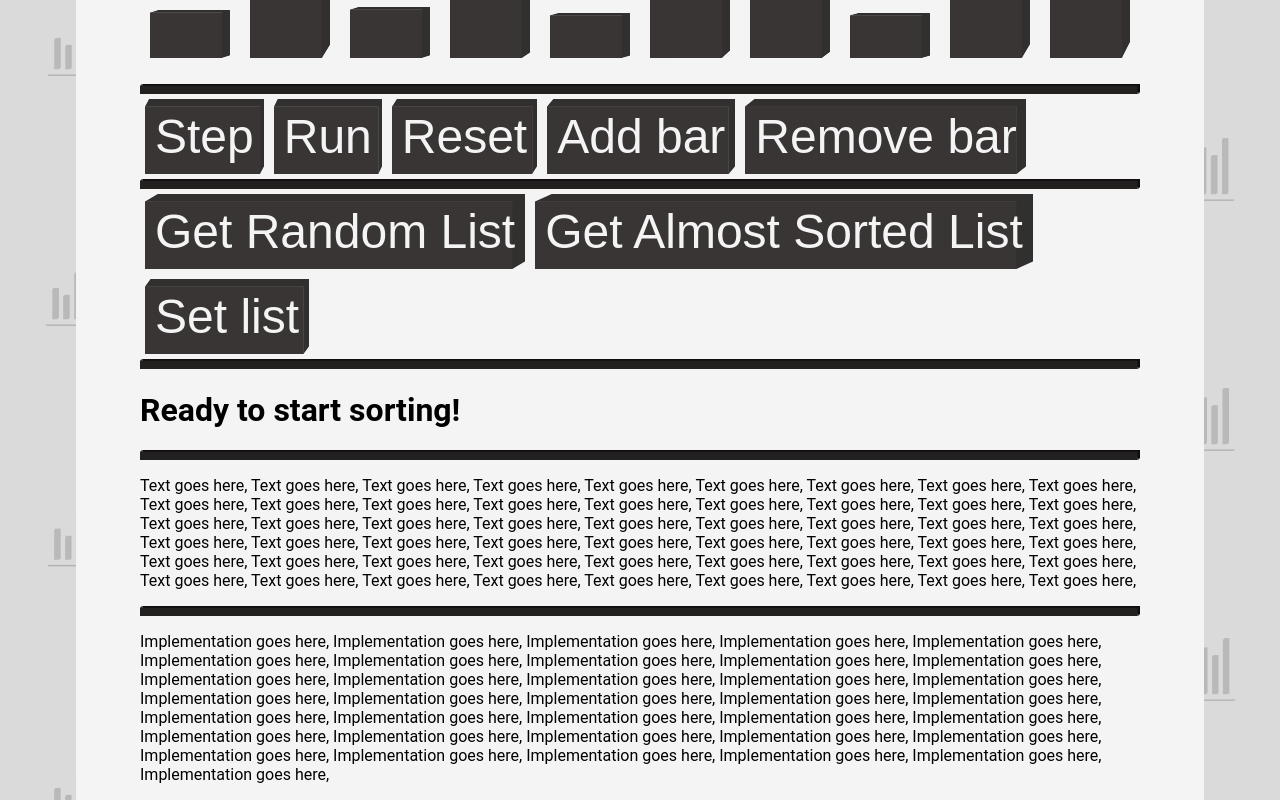
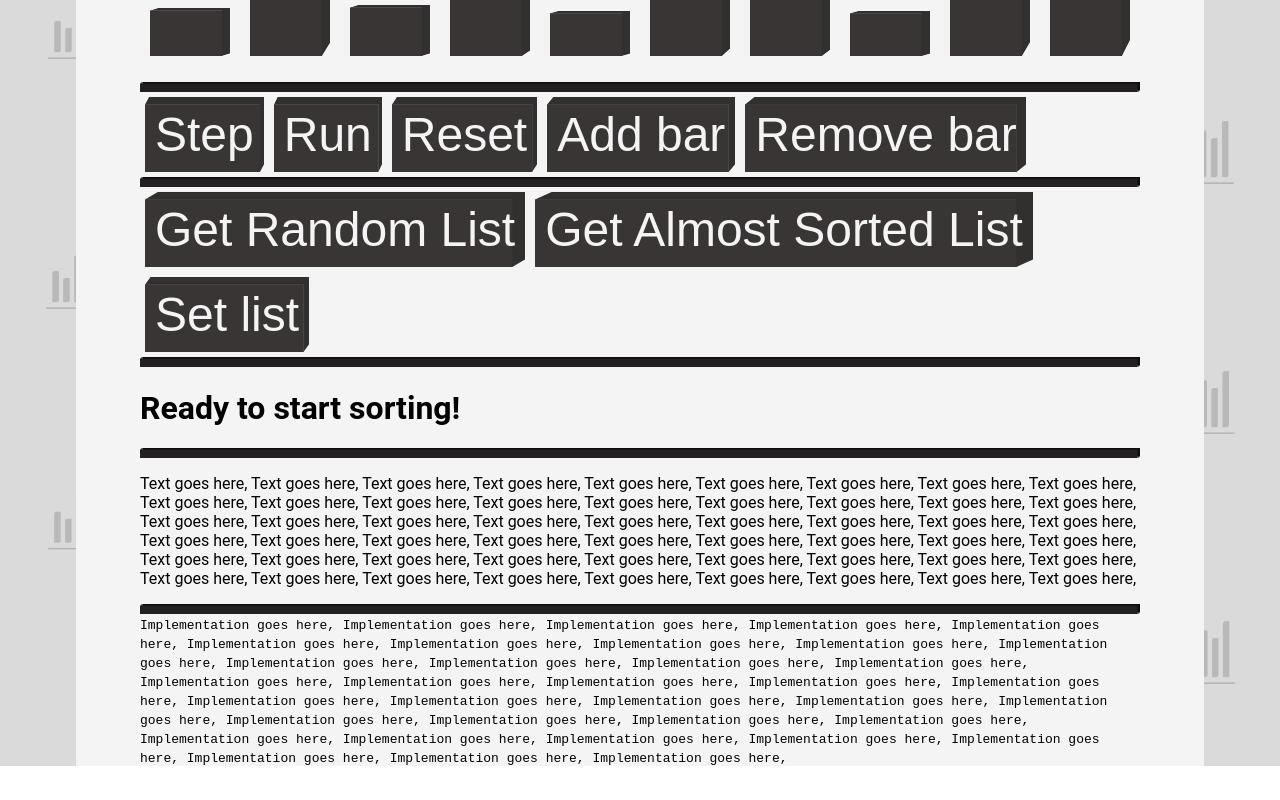
Before and after one commit to OtavioPiza/algorithm-visualizer, a React (Create React App) app: page /#/bubblesort in a window 1280 px wide. Shown: the part 336-1136 px from the top of the page. After the commit the page ends 1102 px from the top, so only its background shows below. Built offline with nearby package versions, Linux system fonts and the light colour scheme.

Commit message:
Fixed code styling

```diff
--- a/src/components/ArraySorter.js
+++ b/src/components/ArraySorter.js
@@ -167,7 +167,7 @@ const ArraySorter = ({ sortingAlgorithm, barList = arrayManager.getRandomList(10
                 <BottomBar />
 
                 <div>
-                    <p>
+                    <code>
                         Implementation goes here, Implementation goes here, Implementation goes here, Implementation goes here,
                         Implementation goes here, Implementation goes here, Implementation goes here, Implementation goes here,
                         Implementation goes here, Implementation goes here, Implementation goes here, Implementation goes here,
@@ -177,7 +177,7 @@ const ArraySorter = ({ sortingAlgorithm, barList = arrayManager.getRandomList(10
                         Implementation goes here, Implementation goes here, Implementation goes here, Implementation goes here,
                         Implementation goes here, Implementation goes here, Implementation goes here, Implementation goes here,
                         Implementation goes here, Implementation goes here, Implementation goes here, Implementation goes here,
-                </p>
+                </code>
                 </div>
             </div>
         </div>
```
